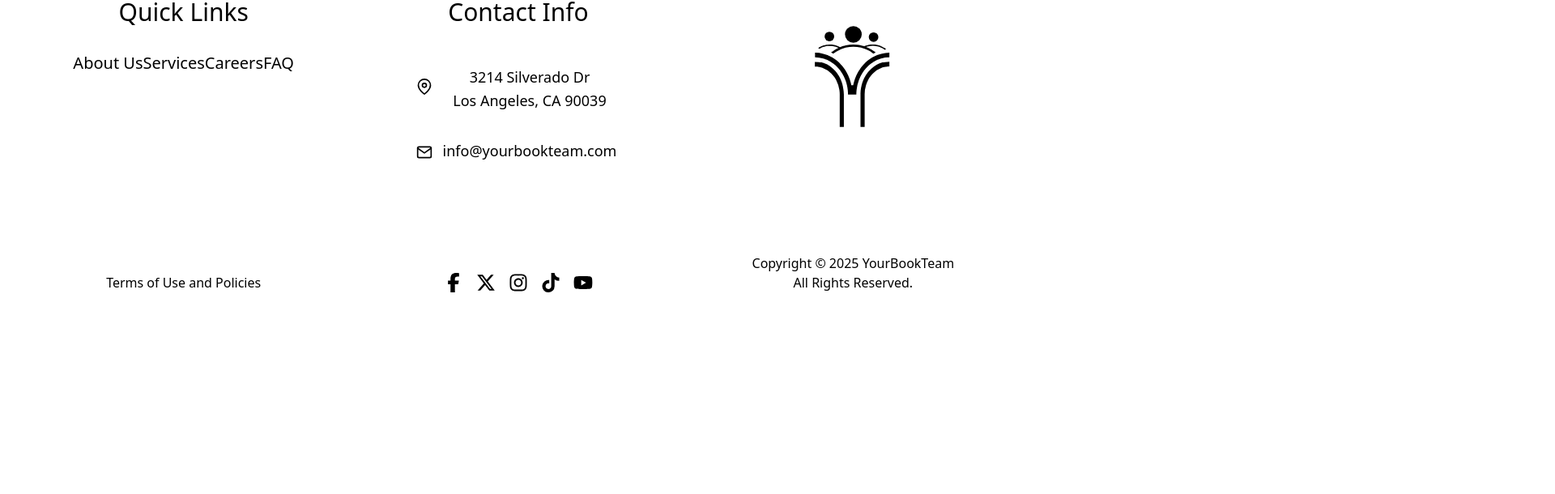
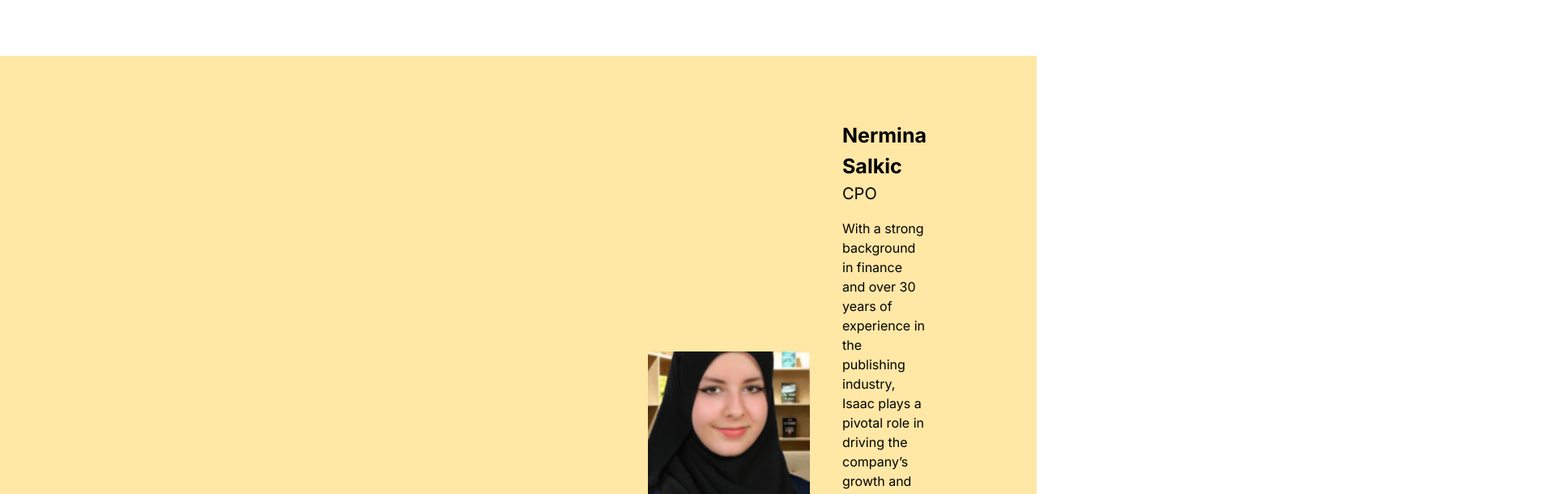
Before and after one commit to YourBookTeam/YBT_Website, a React (Vite) app in the folder ybt_website/: page /YBT_Website/about in a window 1280 px wide. Shown: the part 4789-5399 px from the top of the page at 81% size, 1920 px wide, since content can reach past the window. Before the commit the page ends 5170 px from the top, so only its background shows below. Built offline with nearby package versions, Linux system fonts and the light colour scheme.

Commit message:
started working on team carousel

```diff
--- a/ybt_website/src/pages/About.jsx
+++ b/ybt_website/src/pages/About.jsx
@@ -140,8 +140,27 @@ function About() {
         </div>
       </div>
 
-      <div className="team-carousel">
+      <div className="mt-30 bg-soft-saffron flex items-center">
+        <div className="team-carousel md:px-10 lg:px-10 xl:px-200 py-20">
+          <div className="flex items-center gap-10">
+            <div className="w-50 h-50 shrink-0 overflow-hidden rounded">
+              <img src={headshot_nermina} className="w-full h-full object-cover"/>
+            </div>
 
+            <div className="flex flex-col gap-4">
+              <div>
+                <div className="font-bold text-[25px]">Nermina Salkic</div>
+                <div className="text-[20px]">CPO</div>
+              </div>
+              <div>
+                With a strong background in finance and over 30 years of experience in the publishing
+                industry, Isaac plays a pivotal role in driving the company’s growth and ensuring
+                financial stability. Isaac’s expertise helps guide the company toward continued success
+                in a rapidly evolving market.
+              </div>
+            </div>
+          </div>
+        </div>
       </div>
 
     </div>
```
